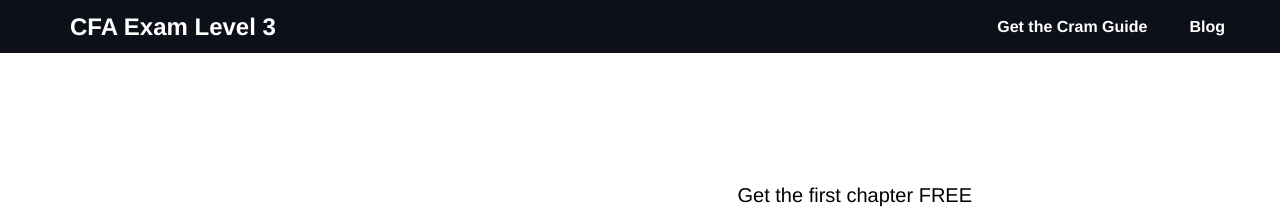
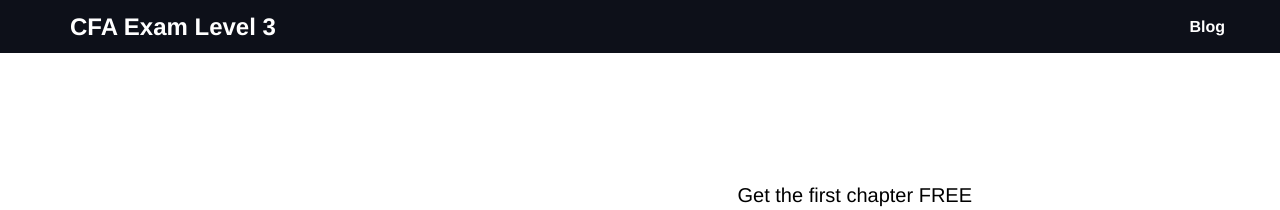
Before and after one commit to Fluxuous/CFA-L1-Marketing-Site, a Jekyll site: the page built from blog/index.html, in a window 1280 px wide. Shown: the top 210 px of the page. Built offline with Jekyll 4.4.1, drawn with Linux system fonts in a browser that asks for light colours.

```diff
--- a/_includes/startup/navigation.html
+++ b/_includes/startup/navigation.html
@@ -7,7 +7,6 @@
         <div id="navbar" class="navbar-collapse collapse">
           <div class="nav-items">
             <ul class="nav navbar-nav navbar-right">
-                 <li><a href="/cram">Get the Cram Guide</a></li>
                  <li><a href="/blog">Blog</a></li>
 
             </ul>
--- a/_layouts/post.html
+++ b/_layouts/post.html
@@ -14,9 +14,6 @@
             <div class="col-sm-3 col-sm-offset-1">
 
 
-                <div class="hero-unit">
-                  <a class="btn btn-primary btn-lg" style="background-color:#2F4F4F; width:100%; margin-top: 10px;" href="https://gumroad.com/l/nxyWU" >BUY THE STUDY NOTES</a>
-                </div>
 
                 <br/>
                 <br/>
```
Also changed, not shown: 5 other files.
